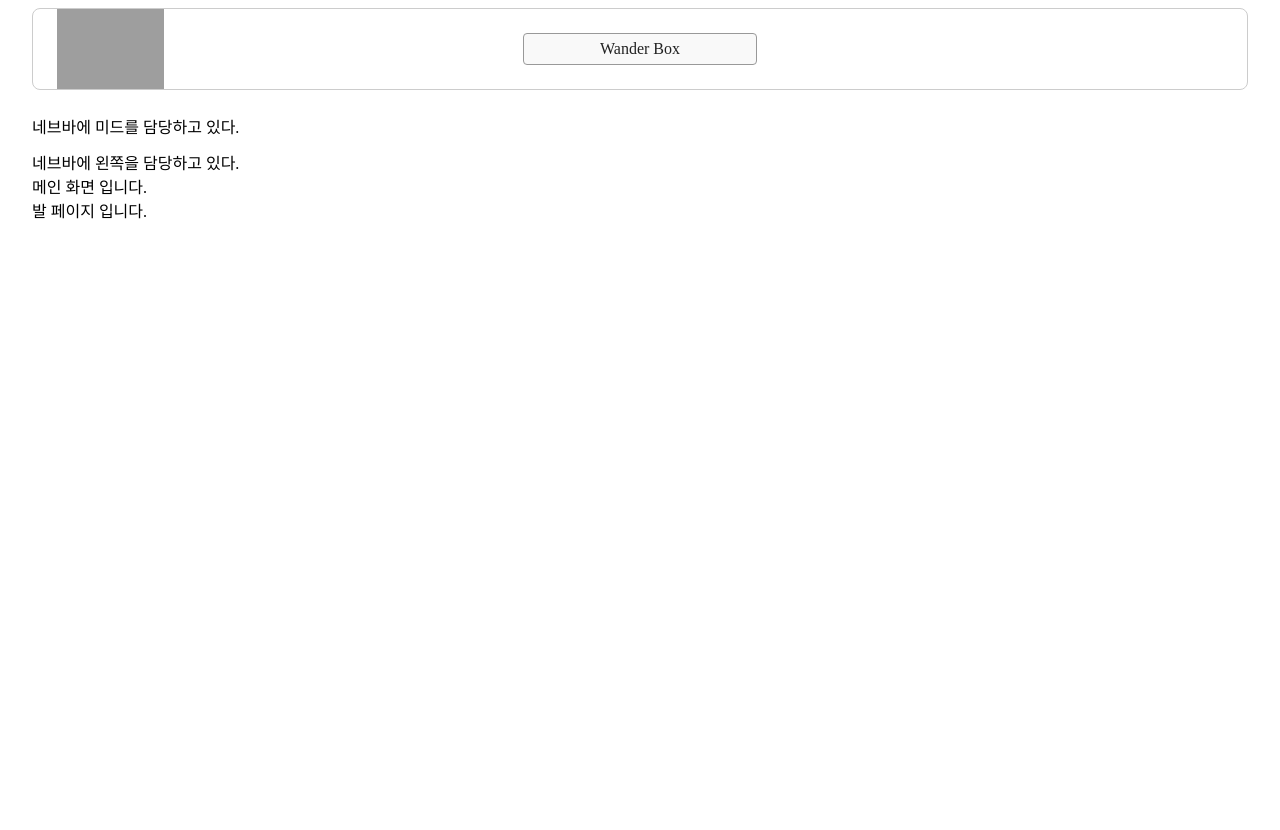
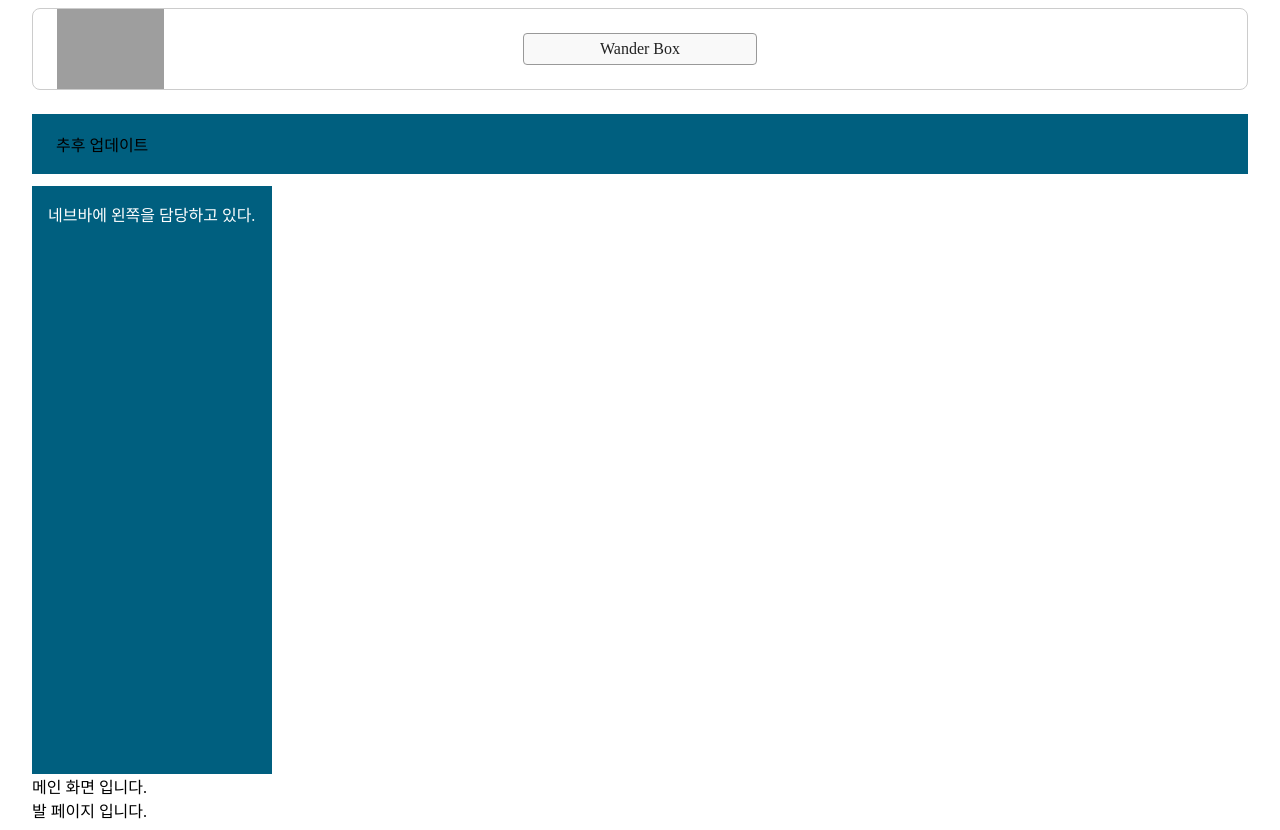
Before and after one commit to KimDwDev/WanderBox, a React (Create React App) app in the folder frontend/react_frontend/main_frontend/: page / in a window 1280 px wide. Built offline with nearby package versions, Linux system fonts and the light colour scheme; no server answers; grey boxes are pictures that could not be loaded.

Commit message:
0602_frontend_06

```diff
--- a/frontend/react_frontend/main_frontend/src/pkgs/Navbar/components/NavbarLeft/NavbarLeft.js
+++ b/frontend/react_frontend/main_frontend/src/pkgs/Navbar/components/NavbarLeft/NavbarLeft.js
@@ -1,4 +1,5 @@
-
+// css 파일
+import "./assets/css/NavbarLeft.css"
 
 export const NavbarLeft = () => {
   return (
--- /dev/null
+++ b/frontend/react_frontend/main_frontend/src/pkgs/Navbar/components/NavbarLeft/assets/css/NavbarLeft.css
@@ -0,0 +1,27 @@
+.navbarleft-container {
+  /* 1) 너비 설정 */
+  width: 240px;
+  /* 원한다면 200px, 260px 등 프로젝트에 맞게 조정하세요 */
+
+  /* 2) 높이: Top+Mid+gaps를 제외한 나머지 뷰포트 높이 */
+  height: calc(100vh - 212px);
+  /* 212px = Top(128px) + Mid(60px) + Top↔Mid gap(12px) + Mid↔Left gap(12px) */
+
+  /* 3) 배경색: Mid 바와 동일하거나, 사이드바 전용 색상으로 지정 */
+  background-color: #005f7f;
+  /* Mid 바의 배경이 #005f7f였으므로, 통일감을 주기 위해 같은 색을 사용했습니다.
+     필요하면 #004f6f, #e0e0e0 등 프로젝트 컬러 팔레트에 따라 변경해 주세요. */
+
+  /* 4) 사이드바 내부 여백 */
+  padding: 16px;
+  /* 위·아래 16px, 좌·우 16px. 필요에 따라 조정 */
+
+  /* 5) 박스 크기 계산 시 패딩까지 포함 */
+  box-sizing: border-box;
+
+  /* 6) 내부가 넘칠 경우 세로 스크롤 출현 */
+  overflow-y: auto;
+
+  /* 7) 텍스트/아이콘 색상(하얀색) */
+  color: #ffffff;
+}
--- a/frontend/react_frontend/main_frontend/src/pkgs/Navbar/components/NavbarMid/NavbarMid.js
+++ b/frontend/react_frontend/main_frontend/src/pkgs/Navbar/components/NavbarMid/NavbarMid.js
@@ -1,10 +1,11 @@
-
+// css 파일
+import "./assets/css/NavbarMid.css"
 
 export const NavbarMid = () => {
   return (
     <div className = "navbarmid-container">
 
-      네브바에 미드를 담당하고 있다.
+      추후 업데이트
 
     </div>
   )
--- /dev/null
+++ b/frontend/react_frontend/main_frontend/src/pkgs/Navbar/components/NavbarMid/assets/css/NavbarMid.css
@@ -0,0 +1,12 @@
+.navbarmid-container {
+  width: 100%;
+  height: 60px;                     /* Mid 바 높이 (원하는 값으로 조절) */
+  background-color: #005f7f;
+  display: flex;
+  align-items: center;              /* 세로 가운데 정렬 */
+  padding: 0 24px;                  /* 좌우 여백 */
+  box-sizing: border-box;
+
+  /* 그림자의 깊이가 필요하면 다음 줄을 주석 해제 */
+  /* box-shadow: 0px 2px 4px rgba(0, 0, 0, 0.1); */
+}
```
Also changed, not shown: frontend/react_frontend/main_frontend/src/pkgs/Navbar/components/NavbarLeft/components/index.js (added), 1 other file (tests, documents, lock files or other folders).
